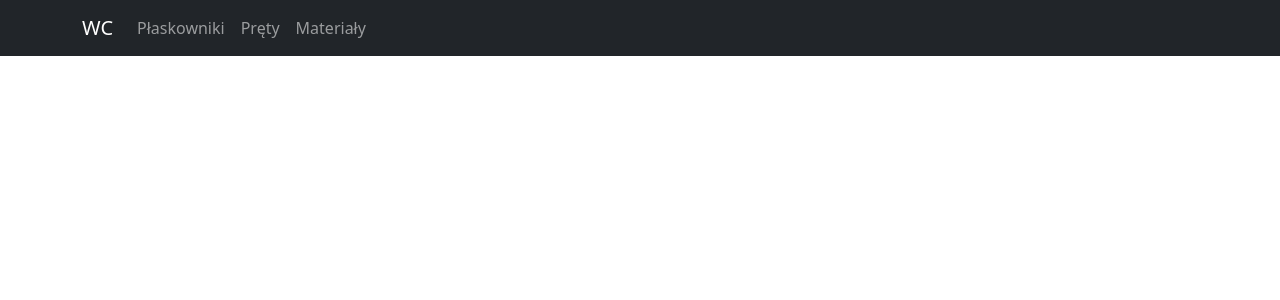
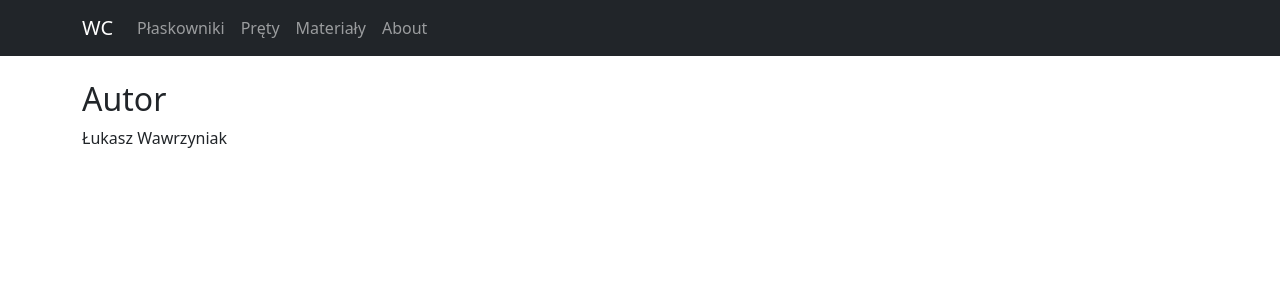
Before and after one commit to wowvaqa/wc, a React (Create React App) app: page /about in a window 1280 px wide. Shown: the top 300 px of the page. Built offline with nearby package versions, Linux system fonts and the light colour scheme.

Commit message:
ADD: Dodanie widoku About

```diff
--- a/src/App.js
+++ b/src/App.js
@@ -10,6 +10,7 @@ import NavigationBar from "./NavigationBar";
 import AppModal from "./views/AppModal";
 
 import { useGlobalContext } from "./Context";
+import About from "./views/About";
 
 function App() {
   const { modalShow, setModalShow, modalText } = useGlobalContext();
@@ -27,6 +28,7 @@ function App() {
           <Route path="/cuboid" element={<CuboidView />} />
           <Route path="/roller" element={<RollerView />} />
           <Route path="/materials" element={<MaterialsView />} />
+          <Route path="/about" element={<About />} />
         </Routes>
       </Router>
     </>
--- a/src/NavigationBar.js
+++ b/src/NavigationBar.js
@@ -11,6 +11,7 @@ const NavigationBar = () => {
             <Nav.Link href="/cuboid">Płaskowniki</Nav.Link>
             <Nav.Link href="/roller">Pręty</Nav.Link>
             <Nav.Link href="/materials">Materiały</Nav.Link>
+            <Nav.Link href="/about">About</Nav.Link>
           </Nav>
         </Container>
       </Navbar>
--- /dev/null
+++ b/src/views/About.js
@@ -0,0 +1,15 @@
+import React from "react";
+import { Container } from "react-bootstrap";
+
+const About = () => {
+  return (
+    <>
+      <Container>
+        <h2>Autor</h2>
+        <p>Łukasz Wawrzyniak</p>
+      </Container>
+    </>
+  );
+};
+
+export default About;
```
